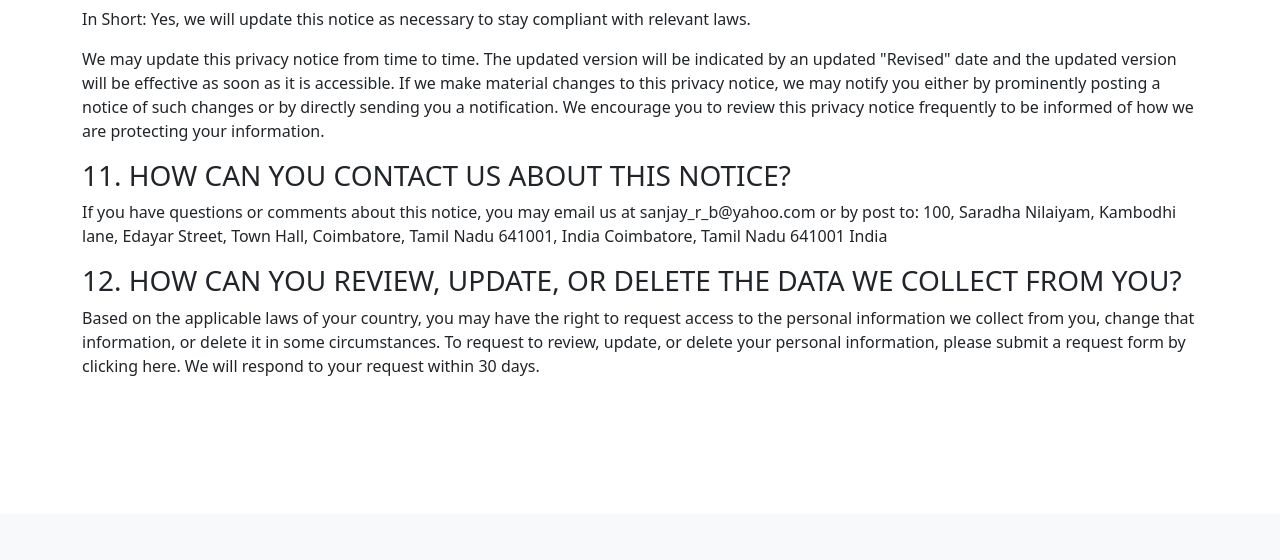
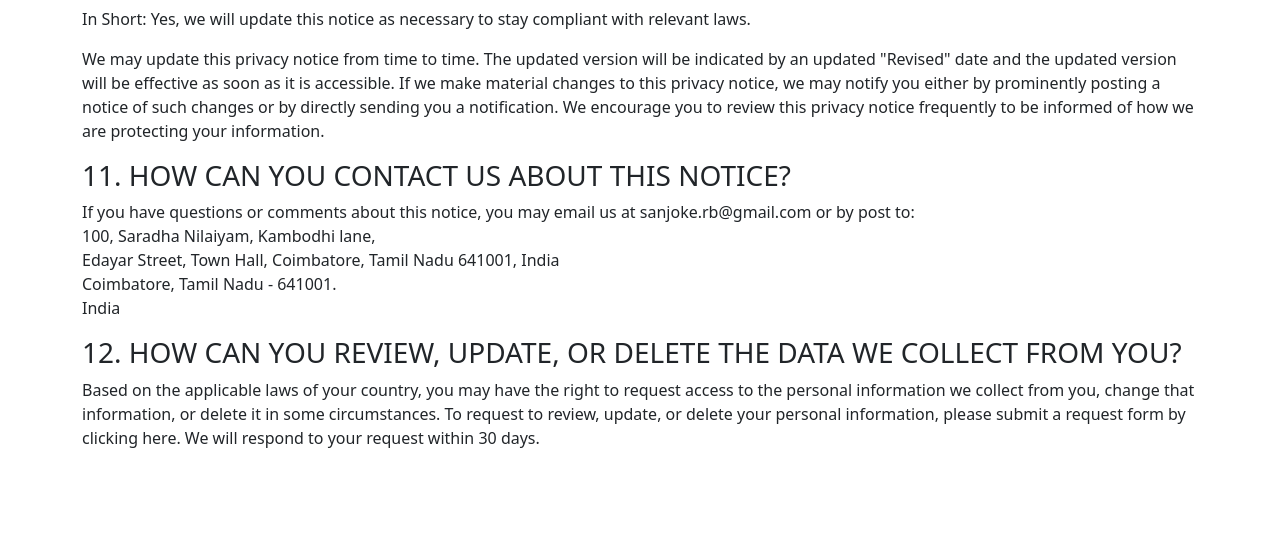
Before and after one commit to sanjay-rb/sanjay-rb, a Flask app: page /privacy in a window 1280 px wide. Shown: the part 2975-3535 px from the top of the page. Before the commit the page ends 3351 px from the top, so only its background shows below. Run offline with Flask 2, Linux system fonts and the light colour scheme.

Commit message:
PRIVACY NOTICE

```diff
--- a/app/templates/home.html
+++ b/app/templates/home.html
@@ -40,11 +40,11 @@
 </p>
 <hr>
 <div class="row">
-        <div class="col-sm-12">
+        <div class="col-xl-3">
                 <a href="https://github.com/sanjaysanju618?tab=repositories" target="_blank" rel="noopener noreferrer">
-                        <img src="https://github-readme-stats.vercel.app/api?username=sanjaysanju618&amp;show_icons=true"
+                        <img src="https://github-readme-stats.vercel.app/api/?username=sanjaysanju618&show_icons=true"
                                 alt="sanjaysanju618&#39;s Github stats">
-                        </a>
+                </a>
         </div>
 </div>
 
--- a/app/templates/layout.html
+++ b/app/templates/layout.html
@@ -48,11 +48,11 @@
             <br>
             <div class="row">
                 <div class="col-xl-6">
-                    <p>QUICK LINKS</p>
-                    <a href="{{ url_for('privacy') }}" rel="noopener noreferrer">Privacy Policy</a>
+                    <p>QUICK LINKS : <a href="{{ url_for('privacy') }}" rel="noopener noreferrer">Privacy Policy</a></p>
                 </div>
                 <div class="col-xl-6">
-                    <p>CONTACT ME : <a href="https://api.whatsapp.com/send/?phone=+919442212906" target="_blank"
+                    <p>CONTACT ME :
+                        <a href="https://api.whatsapp.com/send/?phone=+919442212906" target="_blank"
                             rel="noopener noreferrer">
                             <img src="https://img.icons8.com/color/25/000000/whatsapp--v1.png" />
                         </a>
--- a/app/templates/privacy.html
+++ b/app/templates/privacy.html
@@ -9,7 +9,7 @@
     Thank you for choosing to be part of our community at Undefined ("Company", "we", "us", "our"). We are committed to
     protecting your personal information and your right to privacy. If you have any questions or concerns about this
     privacy notice, or our practices with regards to your personal information, please contact us at
-    sanjay_r_b@yahoo.com.
+    sanjoke.rb@gmail.com.
 </p>
 <p>
     When you use our mobile application, as the case may be (the "App") and more generally, use any of our services (the
@@ -111,7 +111,7 @@
     dependent’s use of the App. If we learn that personal information from users less than 18 years of age has been
     collected, we will deactivate the account and take reasonable measures to promptly delete such data from our
     records. If you become aware of any data we may have collected from children under age 18, please contact us at
-    sanjay_r_b@yahoo.com.
+    sanjoke.rb@gmail.com.
 </p>
 <h3>7. WHAT ARE YOUR PRIVACY RIGHTS?</h3>
 <p>In Short: You may review, change, or terminate your account at any time.</p>
@@ -165,11 +165,11 @@
 </p>
 <h3>11. HOW CAN YOU CONTACT US ABOUT THIS NOTICE?</h3>
 <p>
-    If you have questions or comments about this notice, you may email us at sanjay_r_b@yahoo.com or by post to:
-
-    100, Saradha Nilaiyam, Kambodhi lane,
-    Edayar Street, Town Hall, Coimbatore, Tamil Nadu 641001, India
-    Coimbatore, Tamil Nadu 641001
+    If you have questions or comments about this notice, you may email us at sanjoke.rb@gmail.com or by post to:
+    <br>
+    100, Saradha Nilaiyam, Kambodhi lane,<br>
+    Edayar Street, Town Hall, Coimbatore, Tamil Nadu 641001, India<br>
+    Coimbatore, Tamil Nadu - 641001.<br>
     India
 </p>
 <h3>12. HOW CAN YOU REVIEW, UPDATE, OR DELETE THE DATA WE COLLECT FROM YOU?</h3>
```
